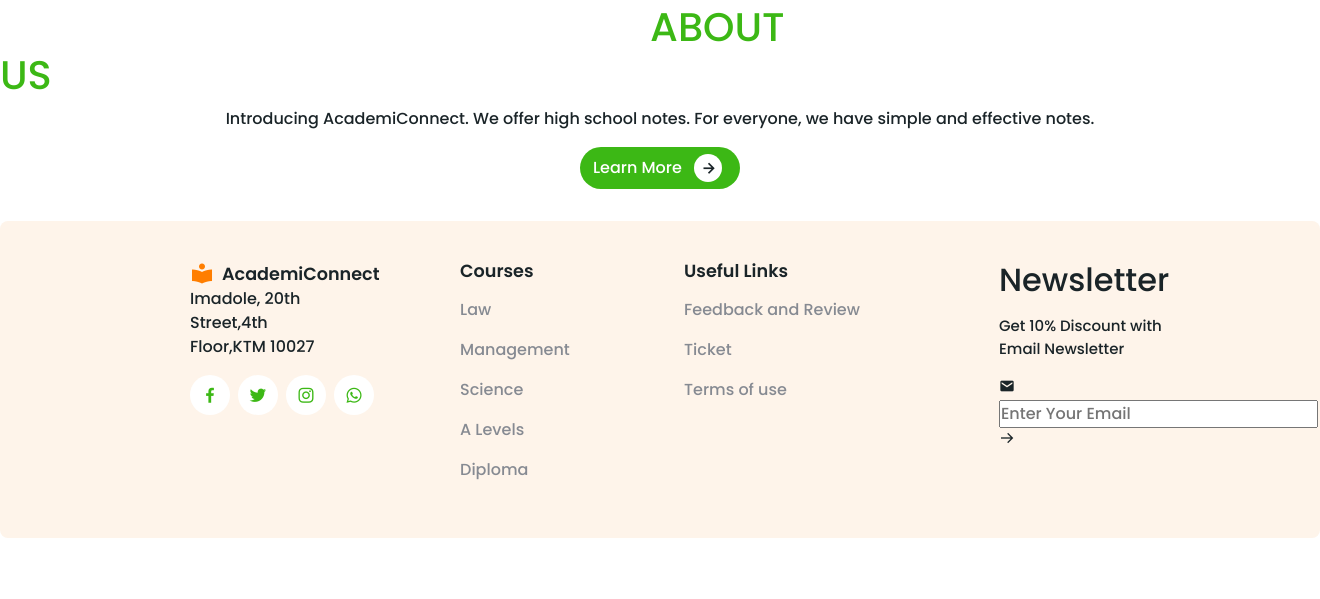
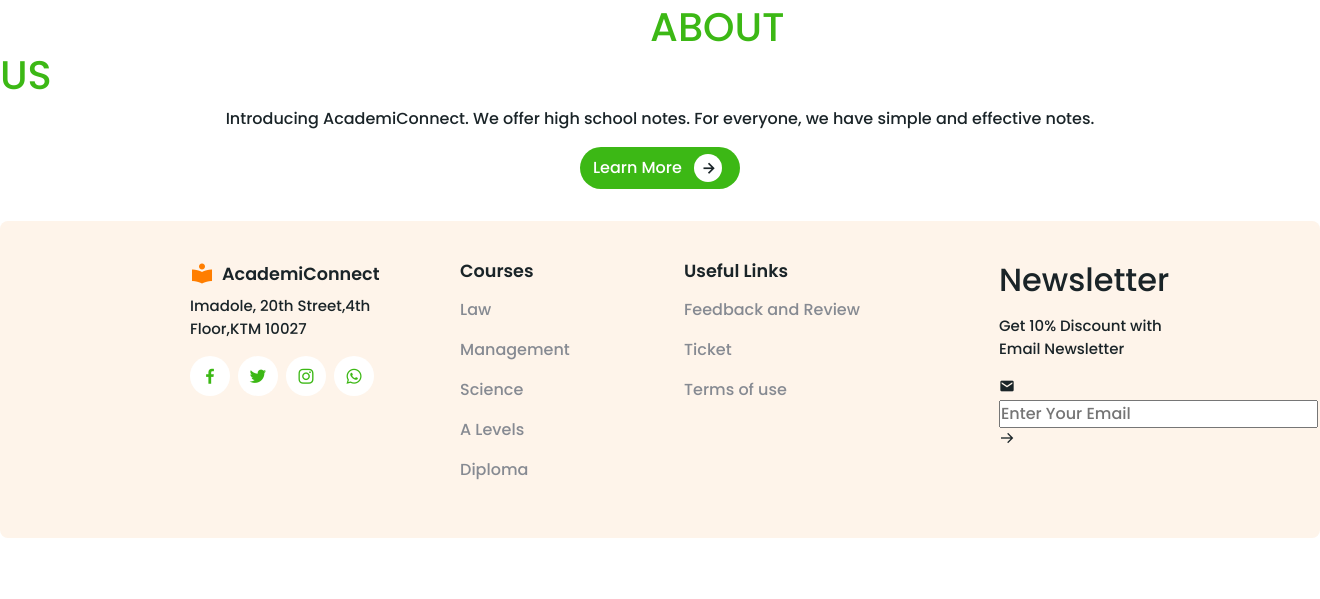
Before and after one commit to Pawan70056/3rdsemesterproject, a Django app: page / in a window 1320 px wide. Shown: the part 1572-2171 px from the top of the page. Run offline with Django 5.2, Linux system fonts and the light colour scheme; data that the repository does not hold is empty; some libraries are stand-ins or nearby versions.

Commit message:
text position fixed

```diff
--- a/static/css/index.css
+++ b/static/css/index.css
@@ -473,6 +473,10 @@ header{
     font-size: 0.938rem;
     margin: 0.5rem 0 1rem;
 }
+.footer-box1 p{
+    font-size: 0.938rem;
+    margin: 0.5rem 0 1rem;
+}
 .social{
     display: flex;
     align-items: center;
```
